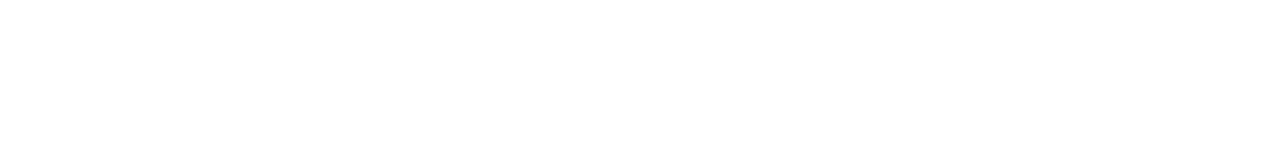
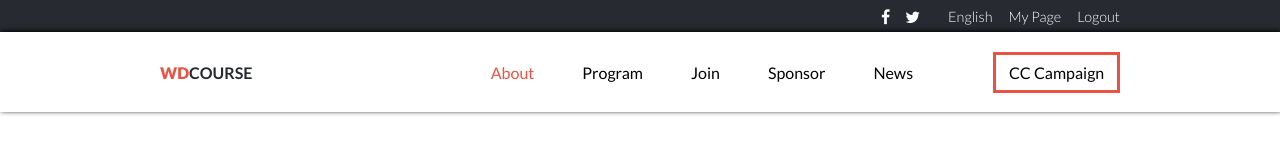
Before and after one commit to jecode93/first-module-capstone-project, a plain HTML site: page index.html in a window 1280 px wide. Drawn offline with Linux system fonts and the light colour scheme.

Commit message:
Implement the navbar for mobile and dektop

```diff
--- a/index.html
+++ b/index.html
@@ -1,11 +1,60 @@
 <!DOCTYPE html>
 <html lang="en">
+
 	<head>
 		<meta charset="UTF-8">
 		<meta name="viewport" content="width=device-width, initial-scale=1.0">
 		<title>Jean Emmanuel Cadet's Capstone Project</title>
+		<link rel="stylesheet" href="./styles/global.css">
+		<link rel="stylesheet" href="./styles/navbar.css">
+		<link href="https://fonts.googleapis.com/icon?family=Material+Icons" rel="stylesheet" />
+		<link rel="stylesheet" href="https://cdnjs.cloudflare.com/ajax/libs/font-awesome/4.7.0/css/font-awesome.min.css" />
 	</head>
+
 	<body>
+		<header>
+			<div class="humburger-icon">
+				<i class="menu-icon material-icons">menu</i>
+			</div>
+			<nav>
+				<div class="social-menu">
+					<div class="icons">
+						<i class="fa fa-facebook" aria-hidden="true"></i>
+						<i class="fa fa-twitter" aria-hidden="true"></i>
+					</div>
+					<div class="nav-links">
+						<ul class="nav-links-items">
+							<li class="nav-link">English</li>
+							<li class="nav-link">My Page</li>
+							<li class="nav-link">Logout</li>
+						</ul>
+					</div>
+				</div>
+				<ul class="nav-items isHidden">
+					<i class="close-icon material-icons">close</i>
+					<li class="nav-item"><a href="about.html">About</a></li>
+					<li class="nav-item"><a href="#">Program</a></li>
+					<li class="nav-item"><a href="#">Join</a></li>
+					<li class="nav-item"><a href="#">Sponsor</a></li>
+					<li class="nav-item"><a href="#">News</a></li>
+					<li class="cc"><a>CC Campaign</a></li>
+				</ul>
+				<nav class="desktop-nav-items">
+					<a href="/" class="wd-logo">WD<span>Course</span></a>
+					<div class="menu-cc">
+						<ul class="desktop-nav-items-links">
+							<li class="desktop-nav-item-link about"><a href="about.html">About</a></li>
+							<li class="desktop-nav-item-link"><a href="#">Program</a></li>
+							<li class="desktop-nav-item-link"><a href="#">Join</a></li>
+							<li class="desktop-nav-item-link"><a href="#">Sponsor</a></li>
+							<li class="desktop-nav-item-link"><a href="#">News</a></li>
+						</ul>
+						<a class="desktop-cc">CC Campaign</a>
+					</div>
+				</nav>
+			</nav>
+		</header>
+		<script src="./js/navbar.js"></script>
+	</body>
 
-</body>
 </html>
--- /dev/null
+++ b/js/navbar.js
@@ -0,0 +1,14 @@
+const show = document.querySelector('.menu-icon');
+const close = document.querySelector('.close-icon');
+const menu = document.querySelector('.nav-items');
+
+function toggleMenu() {
+	if (menu.classList.contains('isHidden')) {
+		menu.classList.remove('isHidden');
+	} else {
+		menu.classList.add('isHidden');
+	}
+}
+
+show.addEventListener('click', toggleMenu)
+close.addEventListener('click', toggleMenu)
--- /dev/null
+++ b/styles/global.css
@@ -0,0 +1,22 @@
+@import url("https://fonts.googleapis.com/css2?family=Lato:ital,wght@0,100;0,300;0,400;0,700;0,900;1,100;1,700&display=swap");
+
+* {
+	font-family: "Lato", sans-serif;
+	font-style: normal;
+	box-sizing: border-box;
+	margin: 0;
+	scroll-behavior: smooth;
+}
+
+:root {
+	--white: #fff;
+	--orange: #ec5242;
+	--lightBlack: #272a31;
+	--gray: #6f7074;
+	--lightGray: #d3d3d3;
+}
+
+a {
+	color: black;
+	text-decoration: none;
+}
--- /dev/null
+++ b/styles/navbar.css
@@ -0,0 +1,155 @@
+.humburger-icon button {
+	background: none;
+	border: none;
+}
+
+.humburger-icon i,
+.nav-items i {
+	position: absolute;
+	top: 1.5rem;
+	left: 1.5rem;
+	font-weight: bold;
+	font-size: 2rem;
+	color: var(--lightBlack);
+	cursor: pointer;
+}
+
+.nav-items i {
+	color: var(--white);
+}
+
+.humburger-icon .close-icon {
+	display: none;
+}
+
+.nav-items {
+	position: fixed;
+	top: 0;
+	bottom: 0;
+	left: 0;
+	right: 0;
+	z-index: 99;
+	padding: 5rem 0 0 0;
+	display: flex;
+	flex-direction: column;
+	align-items: center;
+	list-style: none;
+	background-color: var(--orange);
+}
+
+.nav-items .nav-item {
+	margin-bottom: 1.5rem;
+	font-size: 1.5rem;
+}
+
+.nav-item:hover {
+	text-decoration: underline;
+}
+
+.nav-items .cc {
+	font-size: 1.3rem;
+	margin-top: 1.5rem;
+	padding: 1rem;
+	border-radius: 0.5rem;
+	border: 2px solid var(--white);
+}
+
+.nav-items li a {
+	color: var(--white);
+}
+
+.isHidden {
+	display: none;
+}
+
+.social-menu {
+	display: none;
+}
+
+.desktop-nav-items {
+	display: none;
+}
+
+@media screen and (min-width: 768px) {
+	.humburger-icon {
+		display: none;
+	}
+
+	.social-menu {
+		height: 2rem;
+		background-color: var(--lightBlack);
+		display: flex;
+		justify-content: flex-end;
+		align-items: center;
+		padding: 0 10rem;
+		gap: 0.75rem;
+	}
+
+	.social-menu i {
+		margin-left: 0.75rem;
+		color: var(--white);
+	}
+
+	.nav-link {
+		margin-left: 1rem;
+	}
+
+	.nav-links-items {
+		display: flex;
+		list-style: none;
+		padding: 0;
+		color: var(--white);
+		font-weight: 300;
+		font-size: 0.9rem;
+	}
+
+	.desktop-nav-items {
+		display: flex;
+		align-items: center;
+		padding: 0 10rem;
+		justify-content: space-between;
+		height: 5rem;
+		box-shadow: 1px -1px 5px;
+	}
+
+	.desktop-nav-items-links {
+		display: flex;
+		margin-right: 5rem;
+		list-style: none;
+	}
+
+	.about a {
+		color: var(--orange);
+	}
+
+	.desktop-nav-items-links li {
+		margin-left: 3rem;
+	}
+
+	.desktop-nav-item-link:hover {
+		text-decoration: underline var(--orange);
+	}
+
+	.desktop-cc {
+		font-size: 1rem;
+		padding: 0.5rem 0.8rem;
+		border: 3px solid var(--orange);
+	}
+
+	.menu-cc {
+		display: flex;
+		align-items: center;
+	}
+
+	.wd-logo {
+		color: var(--orange);
+		font-weight: 900;
+		text-align: center;
+	}
+
+	.wd-logo span {
+		color: var(--lightBlack);
+		font-weight: 700;
+		text-transform: uppercase;
+	}
+}
```
Lines whose indentation alone changed are shown as unchanged.
